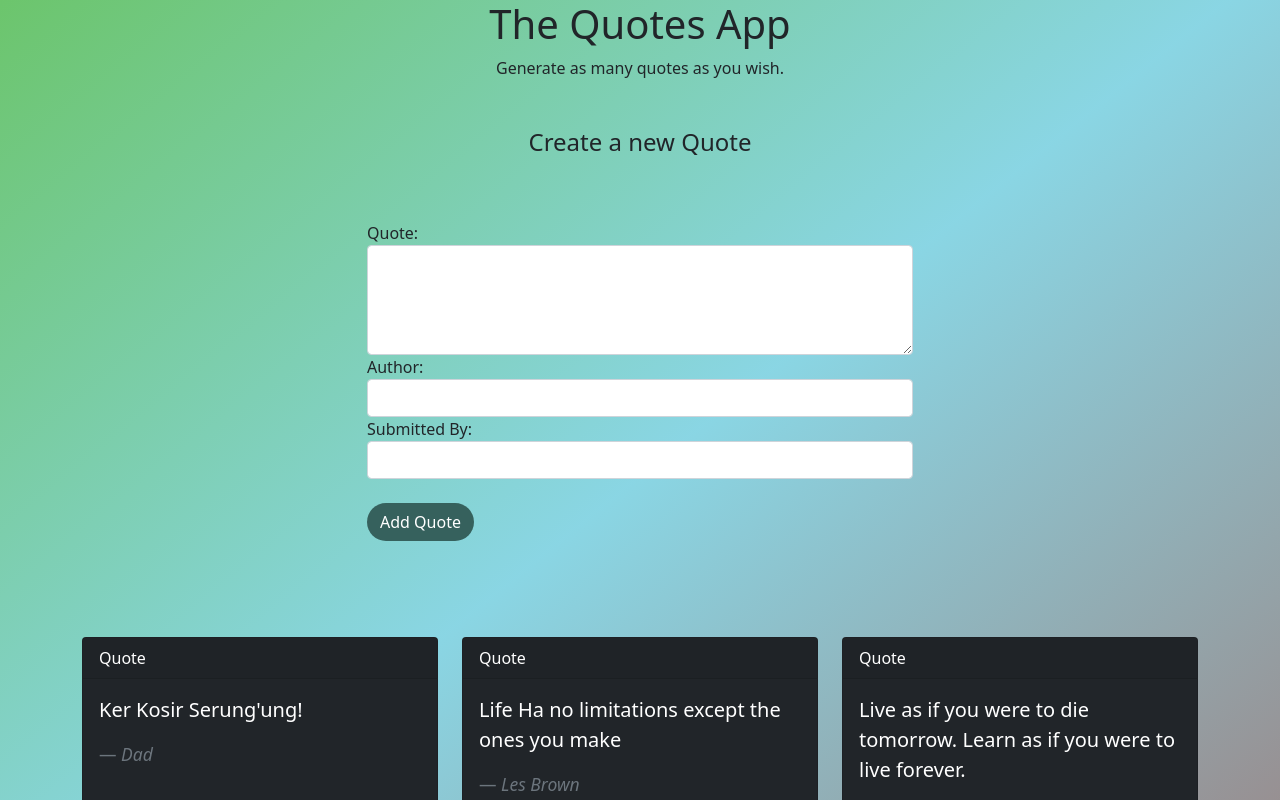
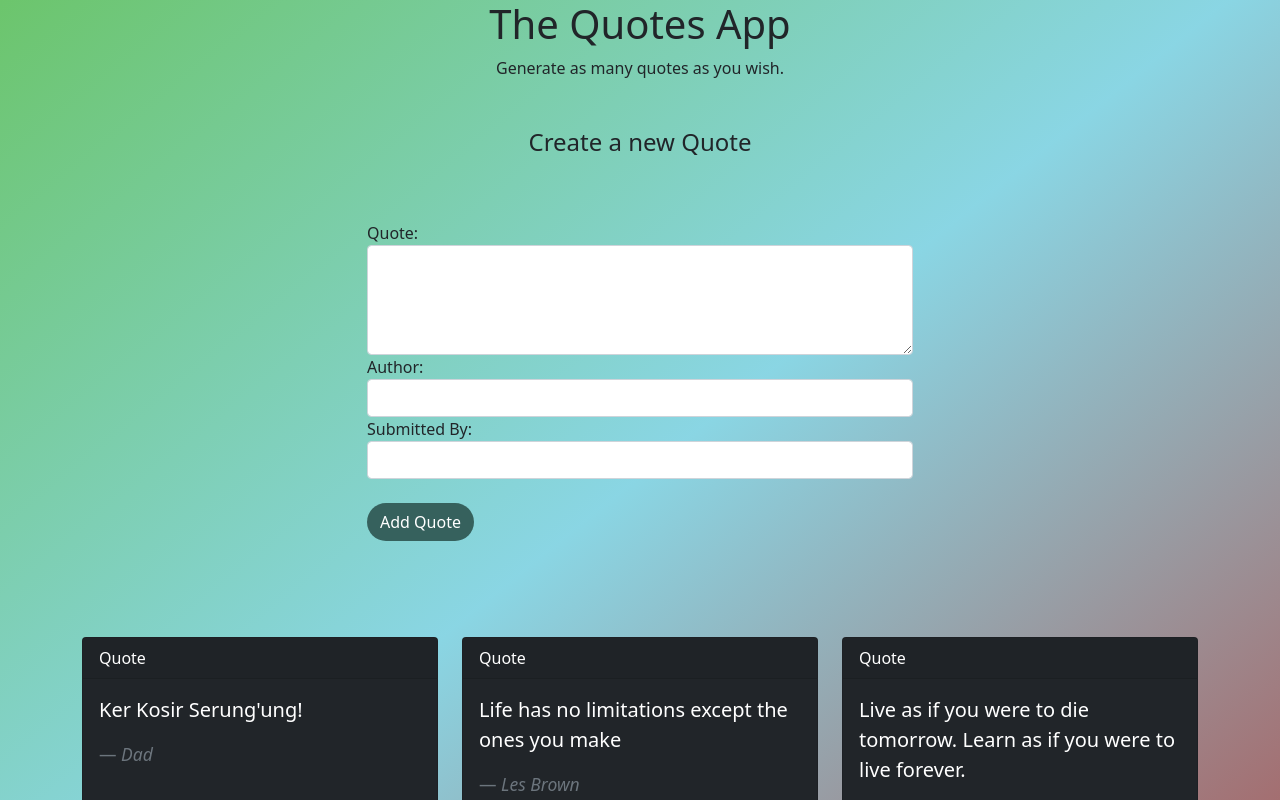
Before and after one commit to clarelimo/Quotes-App, an Angular app: page / in a window 1280 px wide. Shown: the top 800 px of the page. Built offline with nearby package versions, Linux system fonts and the light colour scheme.

Commit message:
update quotes

```diff
--- a/src/app/quote/quote.component.ts
+++ b/src/app/quote/quote.component.ts
@@ -9,7 +9,7 @@ import { Quote } from '../quote';
 export class QuoteComponent implements OnInit {
   quotes:Quote[]=[
     new Quote("clare","Dad","Ker Kosir Serung'ung!",0,0,new Date(2020,1,12)),
-    new Quote("clare","Les Brown","Life Ha no limitations except the ones you make",0,0,new Date(2021,6,17)),
+    new Quote("clare","Les Brown","Life has no limitations except the ones you make",0,0,new Date(2021,6,17)),
     new Quote("clare","Mahatma Gandhi","Live as if you were to die tomorrow. Learn as if you were to live forever.",0,0, new Date(2012,12,12))
   ];
   addNewQuote(quote:any){
@@ -21,7 +21,7 @@ export class QuoteComponent implements OnInit {
 
   deleteQuote(isComplete:any,index:any){
     if(isComplete){
-      let toDelete = confirm(`Are you sure you want to delete ${this.quotes[index].author}?`)
+      let toDelete = confirm(`Are you sure you want to delete a quote by ${this.quotes[index].author}?`)
       if(toDelete){
         this.quotes.splice(index,1);
       }
--- a/src/styles.css
+++ b/src/styles.css
@@ -3,5 +3,5 @@
 body{
     background: linear-gradient(
         321deg
-        ,rgba(114, 83, 83, 0.719),rgba(88,196,216,.7),rgb(108, 197, 108));
+        ,rgba(134, 28, 28, 0.719),rgba(88,196,216,.7),rgb(108, 197, 108));
 }
```
